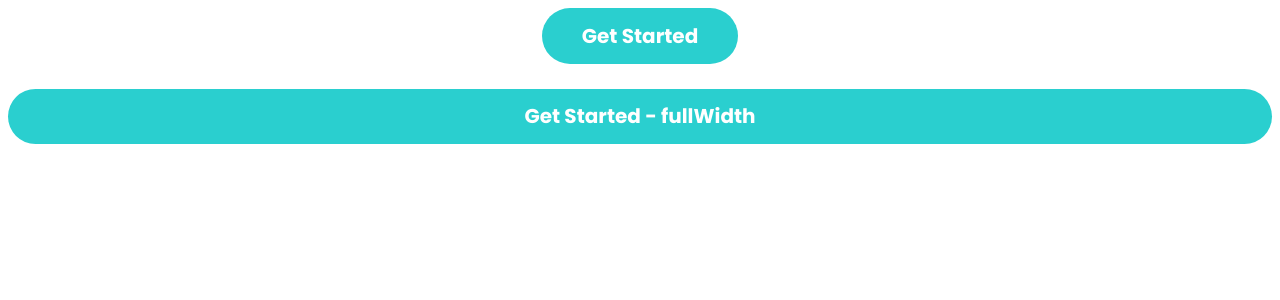
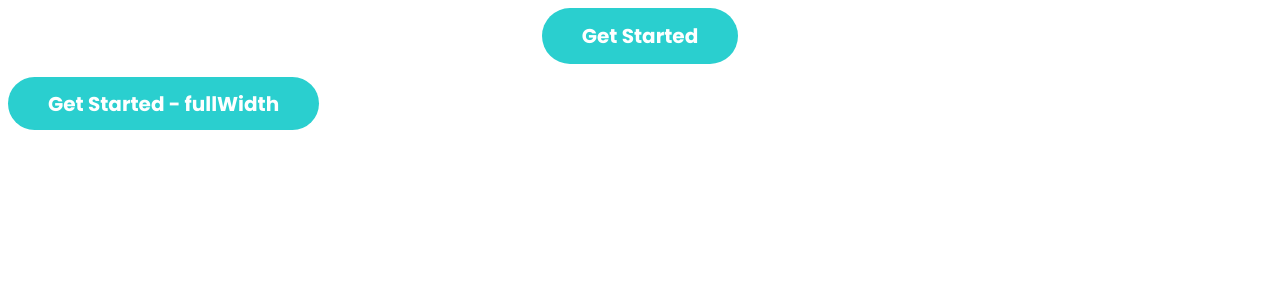
Before and after one commit to p-kosinski/url-shortening-api, a React (Create React App) app: page / in a window 1280 px wide. Shown: the top 300 px of the page. Built offline with nearby package versions, Linux system fonts and the light colour scheme.

Commit message:
Change LinkButton html tag

```diff
--- a/src/App.js
+++ b/src/App.js
@@ -5,9 +5,9 @@ import LinkButton from './components/common/LinkButton/LinkButton';
 const App = () => (
   <div className='App'>
     <div style={{display: 'grid', justifyItems: 'center'}}>
-      <LinkButton>Get Started</LinkButton><br />
+      <LinkButton to='#0'>Get Started</LinkButton><br />
     </div>
-    <LinkButton fullWidth>Get Started - fullWidth</LinkButton>
+    <LinkButton to='#0' fullWidth>Get Started - fullWidth</LinkButton>
   </div>
 );
 
--- a/src/components/common/LinkButton/LinkButton.js
+++ b/src/components/common/LinkButton/LinkButton.js
@@ -2,18 +2,19 @@ import PropTypes from 'prop-types';
 
 import styles from './LinkButton.module.scss';
 
-const LinkButton = ({ children, fullWidth }) => (
-  <button
+const LinkButton = ({ children, to, fullWidth }) => (
+  <a
+    href={to}
     className={fullWidth ? styles.fullWidth : styles.default}
   >
     <>{children}</>
-  </button>
+  </a>
 );
 
 LinkButton.propTypes = {
   children: PropTypes.string.isRequired,
+  to: PropTypes.string.isRequired,
   fullWidth: PropTypes.bool,
-  onClick: PropTypes.func,
 };
 
 export default LinkButton;
--- a/src/components/common/LinkButton/LinkButton.module.scss
+++ b/src/components/common/LinkButton/LinkButton.module.scss
@@ -2,6 +2,7 @@
 @use '../../../styles/variables' as variables;
 
 .default {
+  @include mixins.link-reset();
   @include mixins.btn-base();
   background-color: variables.$color-accent;
   font-size: 1.25rem;
--- a/src/styles/_mixins.scss
+++ b/src/styles/_mixins.scss
@@ -5,8 +5,11 @@
   font-family: inherit;
 }
 
+@mixin link-reset {
+  text-decoration: none;
+}
+
 @mixin btn-base {
-  @include btn-reset();
   color: white;
   font-weight: variables.$font-weight-bold;
 }
```
